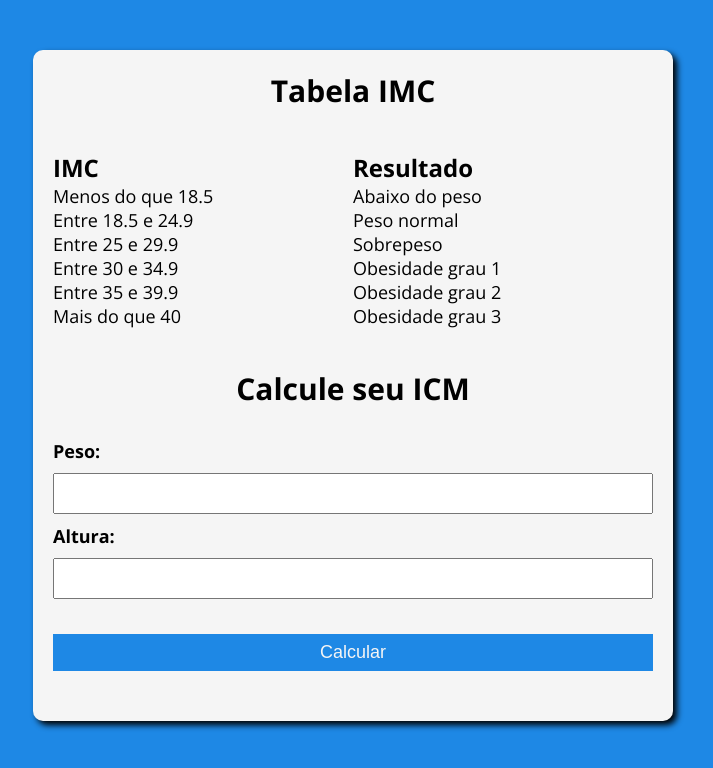
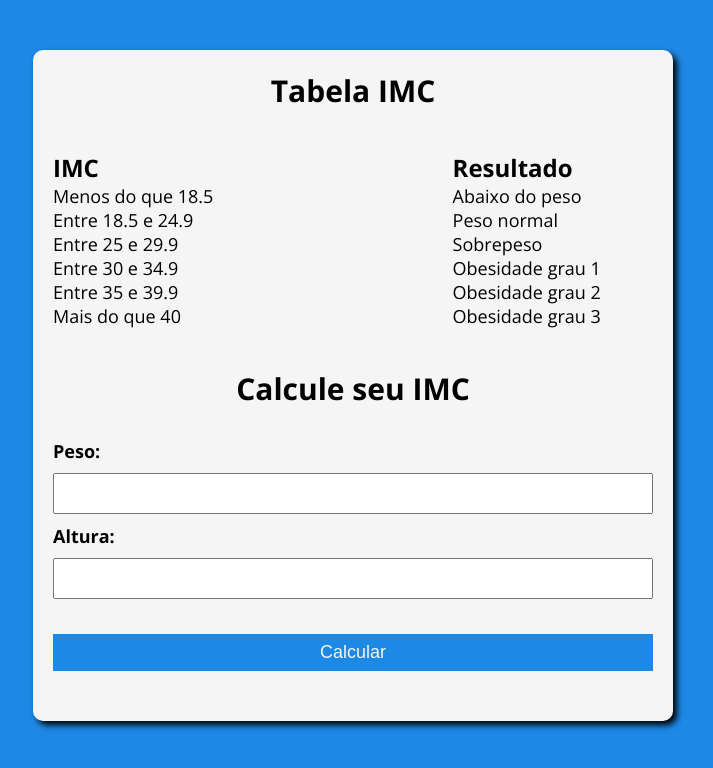
Before and after one commit to montalvas/js-projects, a plain HTML site: page imc/index.html in a window 1280 px wide. Shown: the whole page, without its empty margins (287-1000 px from the left). Drawn offline with nearby package versions, Linux system fonts and the light colour scheme.

Commit message:
Alteração do título, alteração layout

```diff
--- a/imc/css/style.css
+++ b/imc/css/style.css
@@ -42,7 +42,7 @@ body {
 }
 
 .content {
-    width: 50%;
+    width: 33.3%;
 }
 
 .main-title {
--- a/imc/index.html
+++ b/imc/index.html
@@ -5,7 +5,7 @@
     <meta http-equiv="X-UA-Compatible" content="IE=edge">
     <meta name="viewport" content="width=device-width, initial-scale=1.0">
     <link rel="stylesheet" href="css/style.css">
-    <title>Model Project</title>
+    <title>IMC</title>
 </head>
 <body>
     <section class="container">
@@ -23,6 +23,7 @@
                     <li class="main-text item">Mais do que 40</li>
                 </ul>
             </article>
+            <article class="content"></article>
             <article class="content">
                 <h2 class="main-title -second">Resultado</h3>
                 <ul>
@@ -36,7 +37,7 @@
             </article>
         </section>
 
-        <h2 class="main-title">Calcule seu ICM</h2>
+        <h2 class="main-title">Calcule seu IMC</h2>
 
         <form action="" class="main-form">
             <label for="peso" class="main-label">Peso:</label>
```
